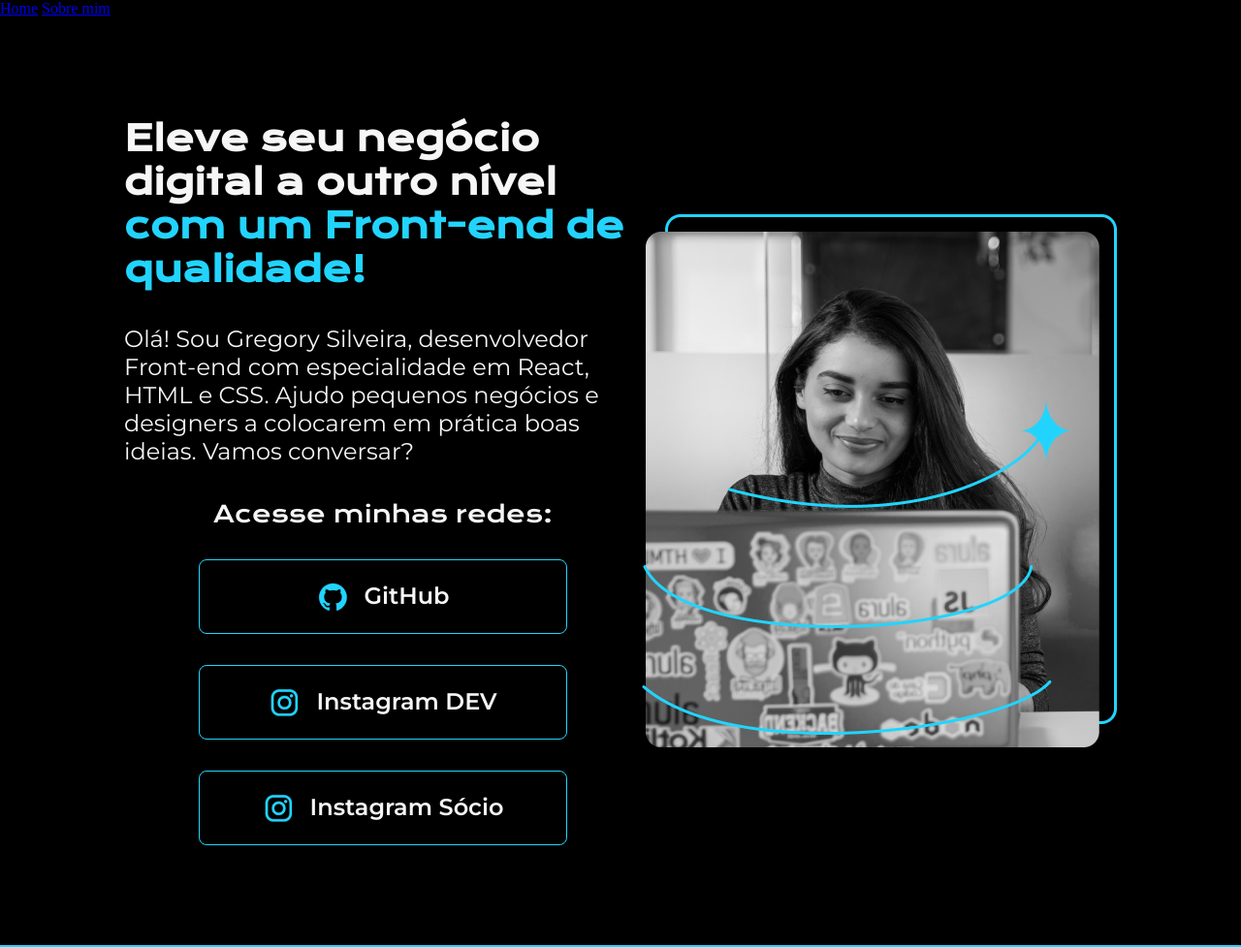
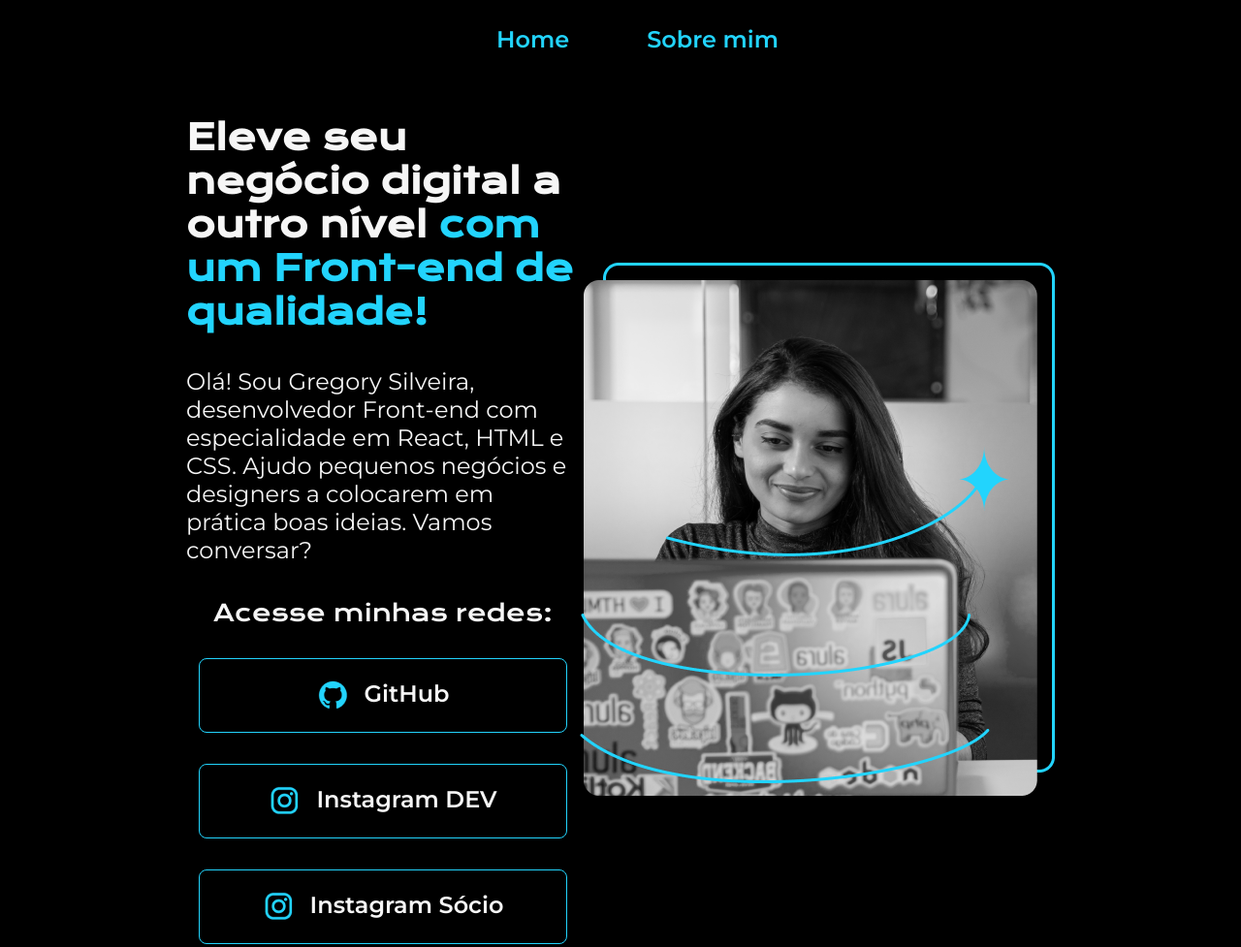
Before and after one commit to Gregory-Silveira/Portf-lio-Alura, a plain HTML site: page index.html in a window 1280 px wide. Shown: the top 977 px of the page at 97% size. Drawn offline with nearby package versions, Linux system fonts and the light colour scheme; files that its build step writes are made by us from their sources.

Commit message:
Add files via upload

```diff
--- a/style.css
+++ b/style.css
@@ -12,12 +12,25 @@ body{
     color: #F6F6F6;
 }
 
-.titulo-destaque{
+.cabecalho{
+    padding: 2% 0% 0% 40%;
+}
+
+.cabecalho__menu{
+    display: flex;
+    gap: 80px;
+}
+
+.cabecalho__menu__link{
+    font-family: 'Montserrat', sans-serif;
+    font-size: 24px;
+    font-weight: 600;
     color: #22D4FD;
+    text-decoration: none;
 }
 
 .apresentacao{
-    padding: 8% 10%;
+    padding: 5% 15%;
     display: flex;
     align-items: center;
     justify-content: space-between;
@@ -32,6 +45,10 @@ body{
 .apresentacao__conteudo__titulo{
     font-size: 36px;
     font-family: 'Krona One', sans-serif;
+}
+
+.titulo-destaque{
+    color: #22D4FD;
 }
 
 .apresentacao__conteudo__texto{
```
